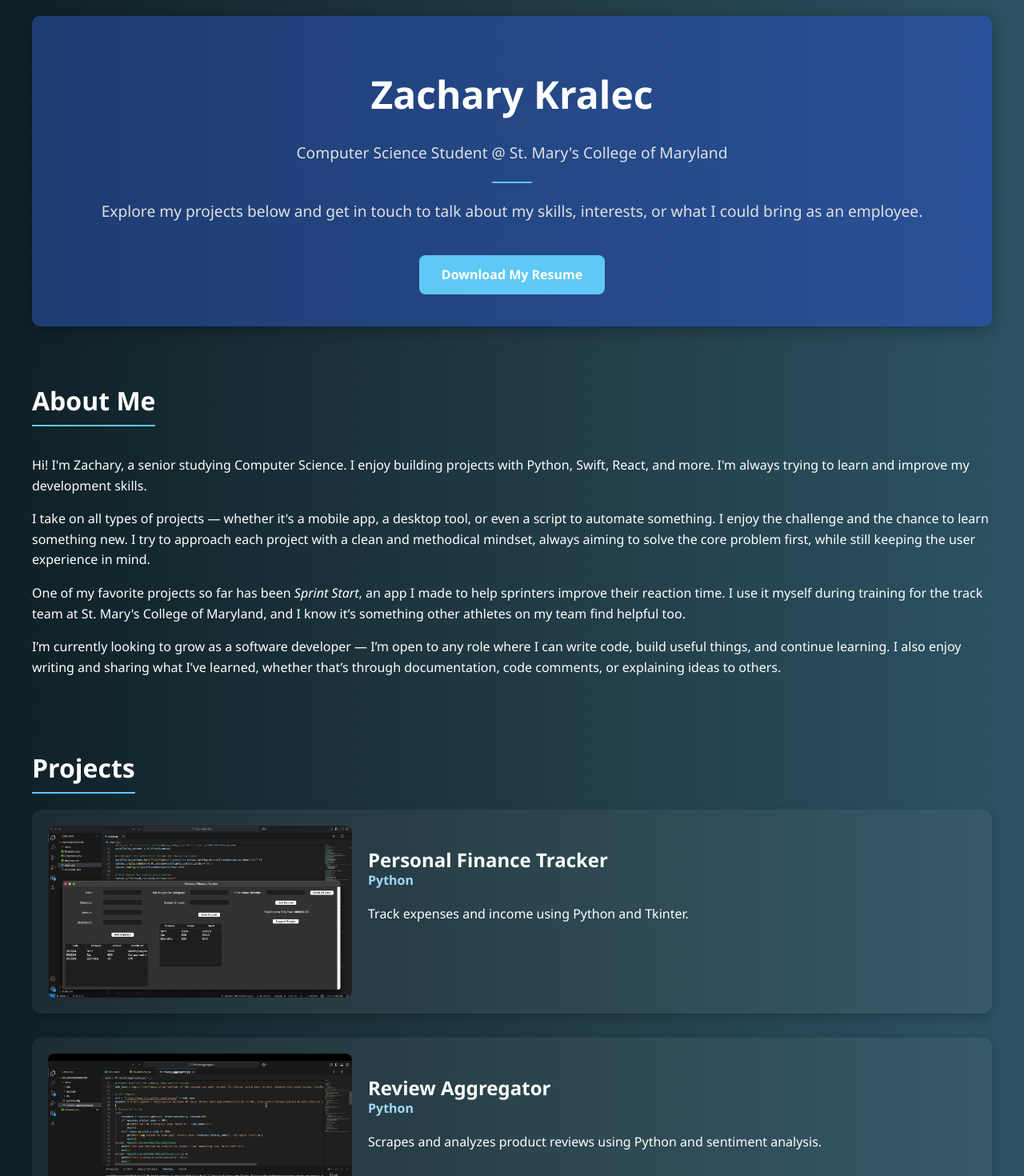
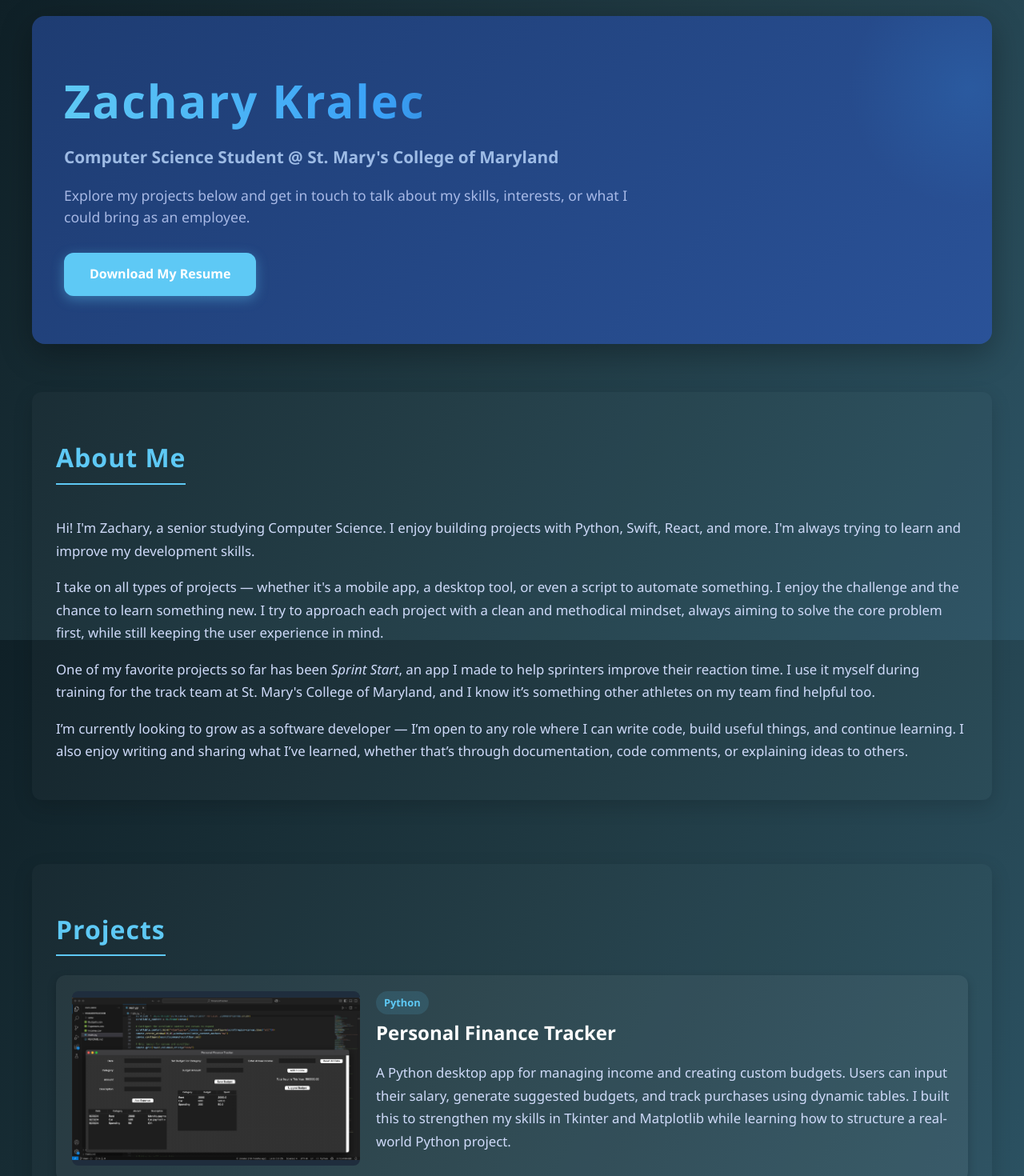
Before and after one commit to zkralec/zkralec-portfolio, a React (Create React App) app: page / in a window 1280 px wide. Shown: the top 1470 px of the page at 80% size. Built offline with nearby package versions, Linux system fonts and the light colour scheme.

Commit message:
Updated styling, descriptions

```diff
--- a/src/App.css
+++ b/src/App.css
@@ -1,9 +1,11 @@
 body {
   margin: 0;
   font-family: 'Segoe UI', Tahoma, Geneva, Verdana, sans-serif;
-  background: linear-gradient(to right, #0f2027, #203a43, #2c5364);
+  background: linear-gradient(120deg, #0f2027, #203a43, #2c5364);
   color: #ffffff;
   line-height: 1.6;
+  background-attachment: fixed;
+  background-size: cover;
 }
 
 a {
@@ -23,68 +25,166 @@ a:hover {
 }
 
 .header {
-  text-align: center;
-  padding: 60px 20px 40px;
-  background: linear-gradient(to right, #1e3c72, #2a5298);
-  border-radius: 10px;
-  margin-bottom: 40px;
-  box-shadow: 0 4px 20px rgba(0, 0, 0, 0.3);
-  color: white;
+  position: relative;
+  padding: 60px 40px 60px 40px;
+  max-width: 1200px;
+  margin: 0 auto 60px;
+  background: linear-gradient(135deg, #1e3c72, #2a5298);
+  border-radius: 16px;
+  box-shadow: 0 12px 40px rgba(0, 0, 0, 0.3);
+  color: #fff;
+  display: flex;
+  justify-content: space-between;
+  align-items: flex-start;
+  overflow: hidden;
 }
 
-.tagline {
-  font-style: italic;
-  font-weight: 500;
-  margin-top: 10px;
-  font-size: 1.1rem;
-  color: #add8ffcc;
+.header-content {
+  max-width: 800px;
+  z-index: 2;
+  animation: fadeSlideIn 1s ease forwards;
+  opacity: 0;
+  transform: translateY(20px);
 }
 
-.divider {
-  width: 50px;
-  height: 2px;
-  background-color: #5ec9f5;
-  margin: 20px auto;
-  border: none;
-  border-radius: 1px;
+.animated-name {
+  font-size: 3.6rem;
+  font-weight: 900;
+  margin: 0 0 8px;
+  letter-spacing: 2px;
+  background: linear-gradient(90deg, #5ec9f5, #3aa1f7, #1e3c72);
+  background-clip: text;
+  -webkit-background-clip: text;
+  color: transparent;
+  animation: gradientShift 5s ease infinite;
+}
+
+@keyframes gradientShift {
+  0%, 100% {
+    background-position: 0% 50%;
+  }
+  50% {
+    background-position: 100% 50%;
+  }
+}
+
+.subheading {
+  font-size: 1.3rem;
+  font-weight: 600;
+  color: #bdd9ffcc;
+  margin: 0 0 18px;
+}
+
+.intro {
+  font-size: 1.1rem;
+  line-height: 1.5;
+  color: #c8d6ffcc;
+  max-width: 90%;
+  margin-bottom: 32px;
+}
+
+.header-action {
+  position: relative;
+  align-self: center;
+  z-index: 2;
 }
 
 .resume-button {
+  background-color: #5ec9f5;
+  padding: 14px 32px;
+  font-weight: 700;
+  color: white;
+  border-radius: 12px;
+  text-decoration: none;
+  transition: all 0.3s ease;
+  box-shadow: 0 4px 15px rgba(94, 201, 245, 0.4);
+  white-space: nowrap;
   display: inline-block;
-  margin-top: 20px;
-  padding: 12px 28px;
-  background-color: #5ec9f5;
-  color: white;
-  font-weight: 600;
-  border-radius: 8px;
-  text-decoration: none;
-  transition: background-color 0.3s ease;
 }
 
-.resume-button:hover {
+.resume-button:hover,
+.resume-button:focus {
   background-color: #3aa1f7;
+  box-shadow: 0 6px 20px rgba(58, 161, 247, 0.6);
+  outline: none;
+  text-decoration: none;
+  transform: translateY(-2px);
+  cursor: pointer;
 }
 
-.header h1 {
-  margin: 0;
-  font-size: 3rem;
+.header-accent {
+  position: absolute;
+  top: -60px;
+  right: -120px;
+  width: 300px;
+  height: 300px;
+  background: radial-gradient(circle at center, #3aa1f7 0%, transparent 70%);
+  opacity: 0.15;
+  border-radius: 50%;
+  pointer-events: none;
+  z-index: 1;
 }
 
-.header p {
-  font-size: 1.2rem;
-  color: #e0e0e0;
+@keyframes fadeSlideIn {
+  to {
+    opacity: 1;
+    transform: translateY(0);
+  }
+}
+
+@media (max-width: 768px) {
+  .header {
+    flex-direction: column;
+    align-items: flex-start;
+    padding: 40px 30px 50px 30px;
+  }
+
+  .header-content {
+    max-width: 100%;
+    margin-bottom: 24px;
+  }
+
+  .header-action {
+    align-self: stretch;
+  }
+
+  .resume-button {
+    width: 100%;
+    text-align: center;
+  }
+
+  .header-accent {
+    display: none;
+  }
 }
 
 .about, .projects, .contact {
-  margin-bottom: 60px;
+  margin-bottom: 80px;
+  animation: fadeIn 0.8s ease;
+  background-color: rgba(255, 255, 255, 0.02);
+  border-radius: 12px;
+  padding: 30px;
+  box-shadow: 0 8px 24px rgba(0, 0, 0, 0.15);
+}
+
+.about p,
+.contact p,
+.projects p {
+  font-size: 1.05rem;
+  color: #cfdaf9;
+  line-height: 1.7;
+  margin-bottom: 16px;
 }
 
 h2 {
   font-size: 2rem;
-  margin-bottom: 20px;
+  font-weight: 700;
+  color: #5ec9f5;
+  margin-bottom: 24px;
   border-bottom: 2px solid #5ec9f5;
   display: inline-block;
-  padding-bottom: 5px;
+  padding-bottom: 6px;
+  letter-spacing: 1px;
 }
 
 .project-card {
@@ -101,18 +201,10 @@ h2 {
   color: inherit;
 }
 
-.project-language {
-  font-weight: 600;
-  margin-top: -10px;
-  margin-bottom: 10px;
-  color: #a0d8ff;
-  font-size: 1rem;
-  font-style: normal;
-}
-
 .project-card:hover {
   transform: translateY(-5px);
   box-shadow: 0 8px 20px rgba(0, 0, 0, 0.3);
+  text-decoration: none;
 }
 
 .project-image {
@@ -132,32 +224,33 @@ h2 {
   display: block;
 }
 
-.placeholder {
-  padding: 40px;
-  color: #ccc;
-  text-align: center;
-}
-
 .project-info {
   flex: 2 1 400px;
 }
 
 .project-info h3 {
+  margin-top: 4px;
   margin-bottom: 4px;
   font-size: 1.5rem;
 }
 
 .contact a {
-  display: inline-block;
-  margin-bottom: 10px;
+  color: #5ec9f5;
+  font-weight: 600;
+  transition: all 0.3s ease;
+}
+
+.contact a:hover {
+  color: #3aa1f7;
+  text-decoration: none;
 }
 
 .footer {
   text-align: center;
-  padding: 20px;
-  font-size: 0.9rem;
-  color: #aaaaaa;
-  border-top: 1px solid #444;
+  padding: 30px 20px;
+  font-size: 0.95rem;
+  color: #c1d8ff88;
+  border-top: 1px solid #344060;
 }
 
 @keyframes fadeIn {
@@ -172,16 +265,29 @@ h2 {
 }
 
 @media (max-width: 768px) {
-  .project-card {
-    flex-direction: column;
+  .about, .projects, .contact {
+    padding: 20px;
+    margin-bottom: 60px;
   }
 
-  .project-image,
-  .project-info {
-    flex: 1 1 100%;
+  .about p,
+  .projects p,
+  .contact p {
+    font-size: 1rem;
+  }
+
+  h2 {
+    font-size: 1.6rem;
   }
 }
 
-.project-card:hover {
-  text-decoration: none;
+.tech-badge {
+  background-color: #5ec9f522;
+  color: #5ec9f5;
+  padding: 4px 10px;
+  border-radius: 20px;
+  font-size: 0.8rem;
+  display: inline-block;
+  margin-bottom: 0px;
+  font-weight: 600;
 }
--- a/src/App.js
+++ b/src/App.js
@@ -6,42 +6,42 @@ const projects = [
   {
     title: "Personal Finance Tracker",
     language: "Python",
-    description: "Track expenses and income using Python and Tkinter.",
+    description: "A Python desktop app for managing income and creating custom budgets. Users can input their salary, generate suggested budgets, and track purchases using dynamic tables. I built this to strengthen my skills in Tkinter and Matplotlib while learning how to structure a real-world Python project.",
     image: "/images/FinanceTracker.jpg",
     link: "https://github.com/zkralec/FinanceTracker"
   },
   {
     title: "Review Aggregator",
     language: "Python",
-    description: "Scrapes and analyzes product reviews using Python and sentiment analysis.",
+    description: "This tool scrapes customer reviews from Trustpilot for any website — including brands like Amazon, Nike, and Temu. It calculates the average star rating using custom scraping and parsing logic. It was a fun way to combine web scraping and simple sentiment analysis in a practical way.",
     image: "/images/ReviewAggregator.jpg",
     link: "https://github.com/zkralec/ReviewAggregator"
   },
   {
     title: "Quote Scraper",
     language: "Python",
-    description: "Beginner project to practice web scraping techniques.",
+    description: "A beginner-friendly scraper that pulls quotes from quotes.toscrape.com and saves them to a CSV file. I used this project to get comfortable with scraping fundamentals and working with file output in Python.",
     image: "/images/QuoteScraper.jpg",
     link: "https://github.com/zkralec/QuoteScraper"
   },
   {
     title: "News Aggregator",
     language: "Python",
-    description: "Scrapes top news stories and summarizes them for quick reading.",
+    description: "A multi-source scraper that collects and summarizes top headlines from NPR, TechCrunch, Hacker News, and BBC. Each article pulls a quick summary (or full text if needed) for fast reading. This project helped me explore how to extract meaningful content from real-world HTML structures.",
     image: "/images/NewsAggregator.jpg",
     link: "https://github.com/zkralec/NewsAggregator"
   },
   {
     title: "Sprint Start",
     language: "Swift",
-    description: "Mobile app to help sprinters improve reaction time.",
+    description: "A Swift mobile app that simulates a race start with adjustable audio cues. It’s built to train sprinters’ reaction times with customizable settings for sound type, timing variability, and more. I use it during my own training to improve starts and block reaction time.",
     image: "/images/SprintStart.jpg",
     link: "https://github.com/zkralec/SprintStart"
   },
   {
     title: "Track Tracker",
     language: "Swift",
-    description: "Large-scale app for tracking workouts, meals, injuries, and progress.",
+    description: "A full-featured Swift app for track athletes. Users can log in via Firebase and track workouts, weights, injuries, and PRs for any event. The app also suggests meals, includes a simplified sprint start trainer, and saves data persistently across sessions. I built this as a passion project and pushed myself to tie everything together in a single app.",
     image: "/images/TrackTracker.jpg",
     link: "https://github.com/zkralec/TrackTracker"
   },
@@ -51,12 +51,15 @@ function App() {
   return (
     <div className="app-container">
       <header className="header">
-        <h1>Zachary Kralec</h1>
-        <p>Computer Science Student @ St. Mary's College of Maryland</p>
-        <hr className="divider" />
-        <p>
+        <div className="header-content">
+          <div className="header-text">
+            <h1 className="animated-name">Zachary Kralec</h1>
+            <p className="subheading">Computer Science Student @ St. Mary's College of Maryland</p>
+            <p className="intro">
               Explore my projects below and get in touch to talk about my skills, interests, or what I could bring as an employee.
             </p>
+          </div>
+          <div className="header-action">
             <a
               href="/Zachary-Kralec-Resume.pdf"
               target="_blank"
@@ -66,6 +69,9 @@ function App() {
             >
               Download My Resume
             </a>
+          </div>
+        </div>
+        <div className="header-accent" aria-hidden="true"></div>
       </header>
 
       <section className="about">
@@ -113,8 +119,8 @@ function App() {
               )}
             </div>
             <div className="project-info">
+              <span className="tech-badge">{project.language}</span>
               <h3>{project.title}</h3>
-              <p className="project-language">{project.language}</p>
               <p>{project.description}</p>
             </div>
           </a>
```
Lines whose indentation alone changed are shown as unchanged.
